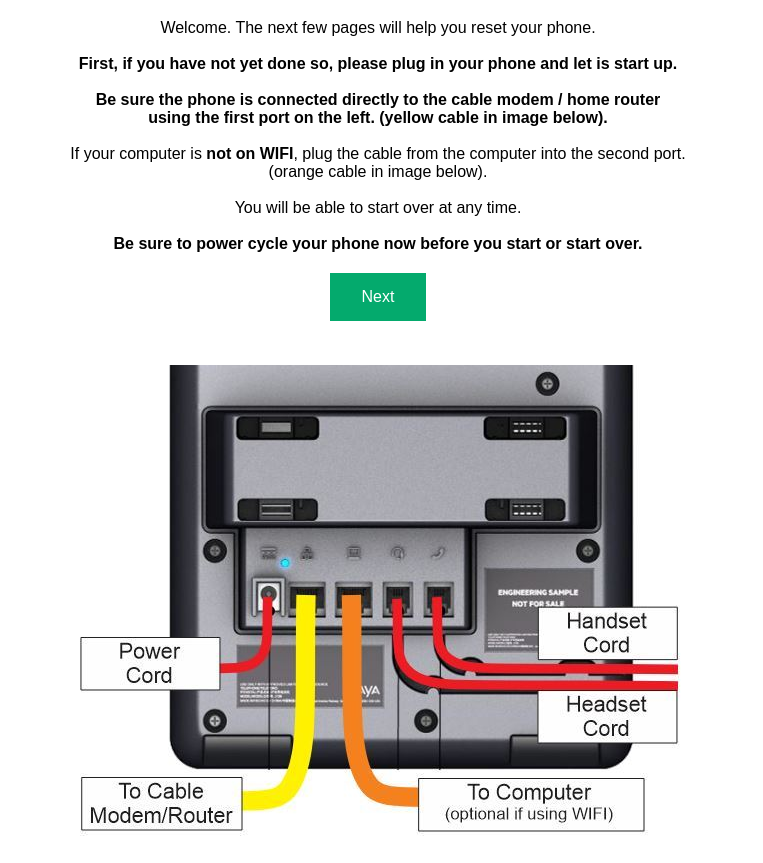
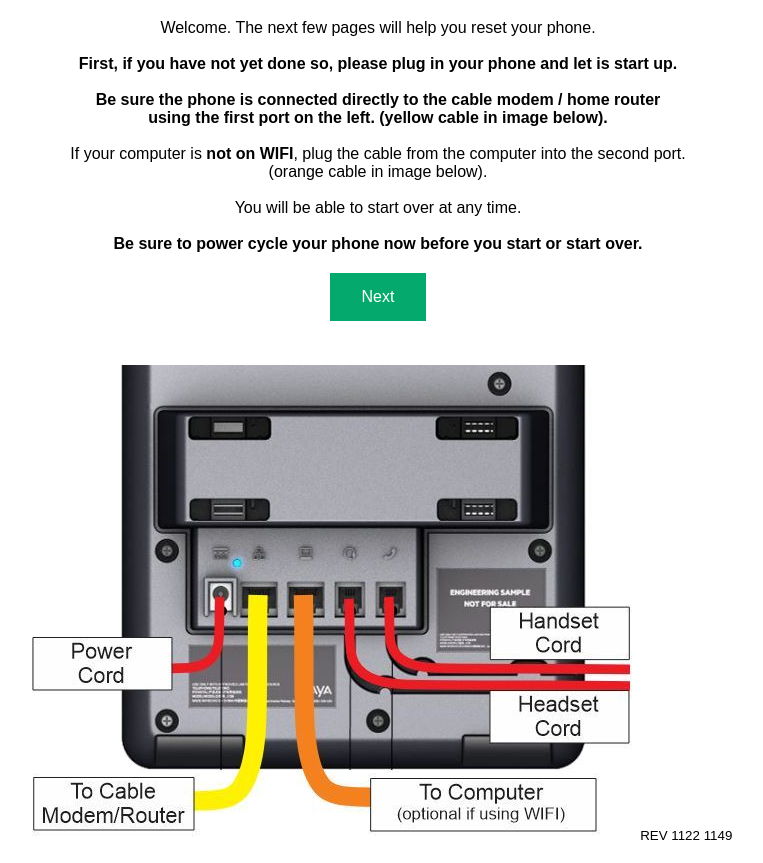
Before and after one commit to chclauss/AB, a plain HTML site: page index.html in a window 1280 px wide. Shown: the part 81-944 px from the top of the page, without its empty margins (262-1025 px from the left). Drawn offline with Linux system fonts and the light colour scheme.

Commit message:
Add files via upload

```diff
--- a/index.html
+++ b/index.html
@@ -18,8 +18,10 @@
 
 			<br>
             <img src="image0.jpg" alt="J139 Phone Cable Connections">
+			<sub>REV 1122 1149</sub>
         </div>
     </div>
+
 
     <script src="script.js"></script>
 </body>
```
